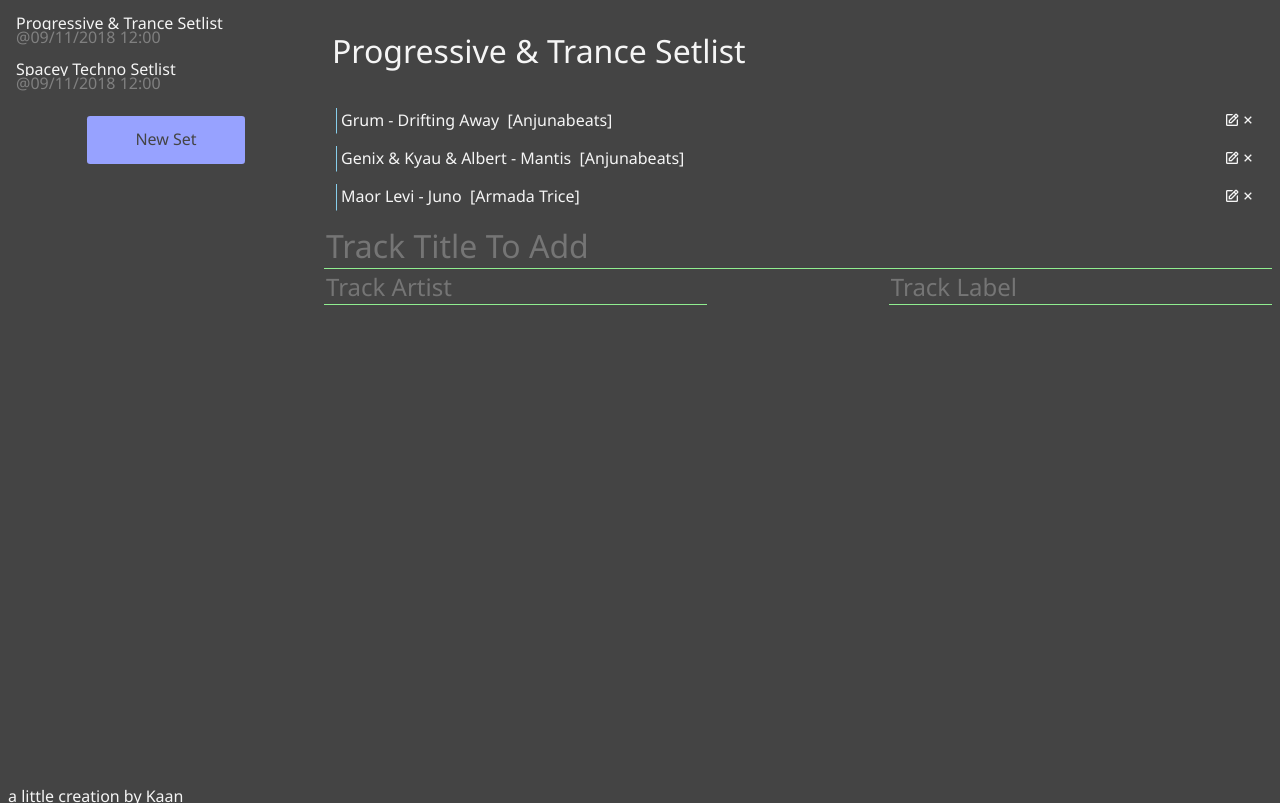
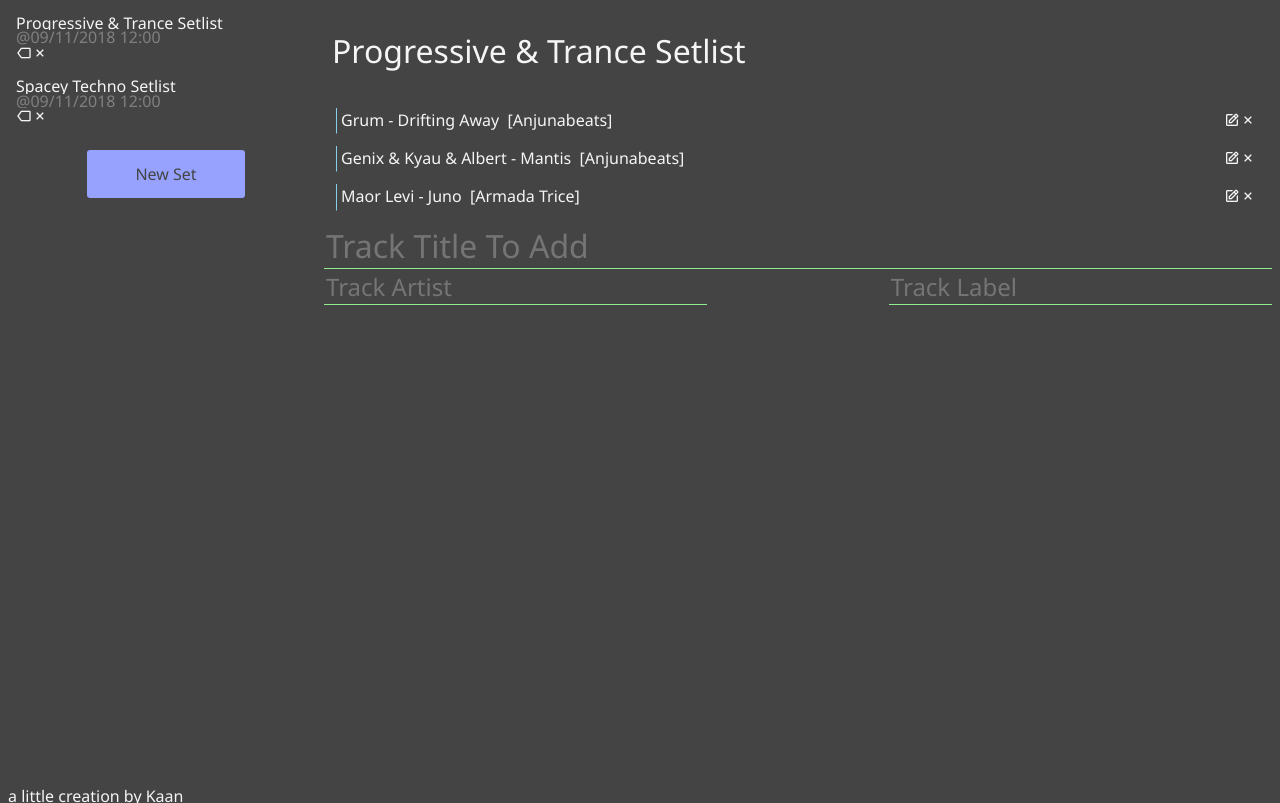
Before and after one commit to Kaan0200/set-builder-ui, an Angular app: page / in a window 1280 px wide. Built offline with nearby package versions, Linux system fonts and the light colour scheme.

Commit message:
added ability to delete sets

```diff
--- a/src/app/app.component.html
+++ b/src/app/app.component.html
@@ -5,6 +5,7 @@
     [currentSetIdx]="currentSetIndex"
     (onSelectSet)="onSelectSet($event)"
     (onNewSet)="onNewSet()"
+    (onDeleteSet)="onDeleteSet($event)"
   >
   </app-menupanel>
 
--- a/src/app/app.component.ts
+++ b/src/app/app.component.ts
@@ -31,6 +31,13 @@ export class AppComponent {
     this.currentSetIndex = this.sets.length - 1;
   }
 
+  onDeleteSet(idx: number) {
+    this.sets.splice(idx, 1);
+
+    // the set has been modified, save it
+    localStorage.setItem(LOCALSTORAGE_KEY, JSON.stringify(this.sets));
+  }
+
   loadSets() {
     // normally we want to get these out of the local storage
     let memory = localStorage.getItem(LOCALSTORAGE_KEY);
--- a/src/app/menupanel/menupanel.component.html
+++ b/src/app/menupanel/menupanel.component.html
@@ -7,6 +7,15 @@
         >
             <div>{{set.title}}</div>
             <div class="set-date">@{{set.lastTouched | date:'MM/dd/yyyy h:mm'}}</div>
+            <div>
+                <i
+                    class="bx bx-tag"
+                ></i>
+                <i
+                    class="bx bx-x"
+                    (click)="onDeleteSet.emit(i)"
+                ></i>
+            </div>
         </div>
         <div>
             <button
--- a/src/app/menupanel/menupanel.component.ts
+++ b/src/app/menupanel/menupanel.component.ts
@@ -9,7 +9,9 @@ import { Set } from '../statics/objs';
 export class MenupanelComponent {
   @Input() sets: Set[];
   @Input() currentSetIdx: number;
+
   @Output() onSelectSet:EventEmitter<number> = new EventEmitter<number>();
   @Output() onNewSet: EventEmitter<null> = new EventEmitter<null>();
+  @Output() onDeleteSet: EventEmitter<number> = new EventEmitter<number>();
 
 }
--- a/src/styles.less
+++ b/src/styles.less
@@ -1,5 +1,7 @@
 /*Variables*/
 @background: #444444;
+
+
 
 /*Override Original Styles to create a completely new feel*/
 
@@ -25,6 +27,10 @@ input {
   border-style: none;
   font-family: inherit;
   border-bottom: 1px solid lightgreen;
+}
+
+.bx:hover {
+  color: grey;
 }
 
 /*Area Styles*/
```
